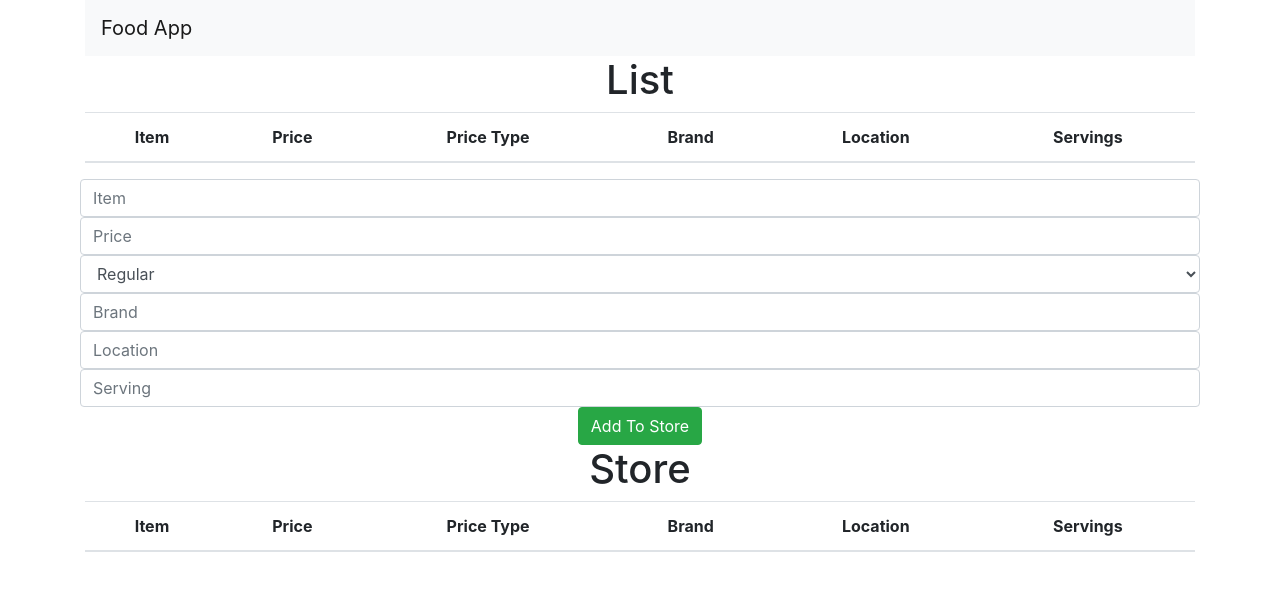
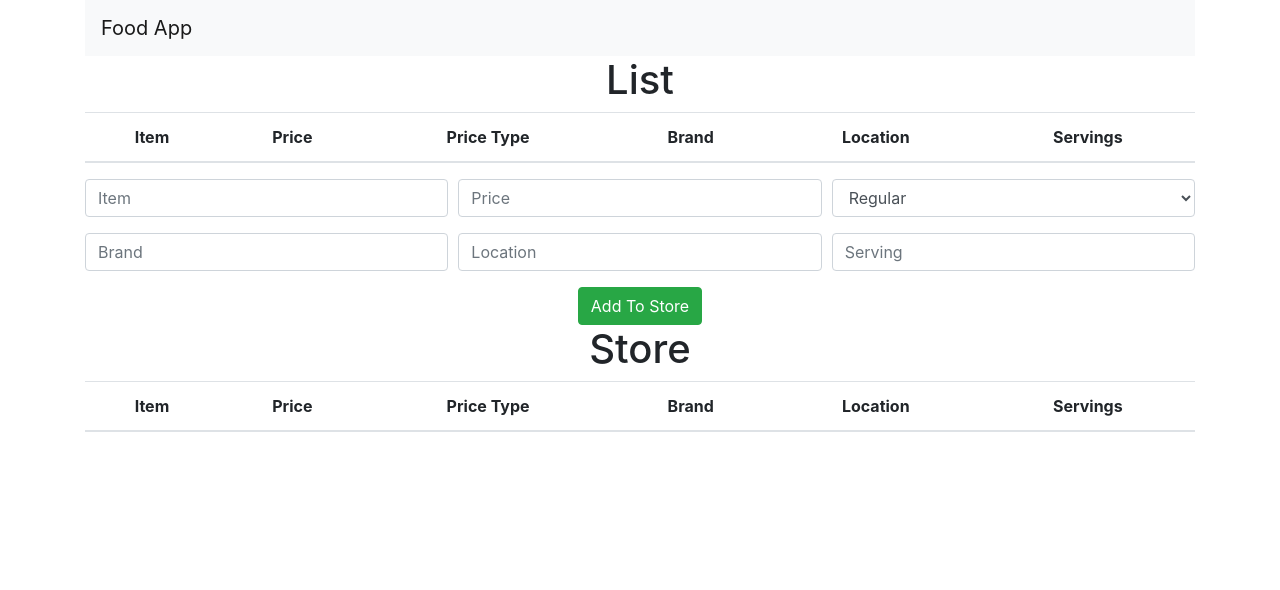
Before and after one commit to forwoodb/food-app-react-firebase, a React (Create React App) app: page / in a window 1280 px wide. Shown: the top 590 px of the page. Built offline with nearby package versions, Linux system fonts and the light colour scheme; no server answers; the database is empty.

Commit message:
updated forms

```diff
--- a/src/Components/Main.js
+++ b/src/Components/Main.js
@@ -176,18 +176,30 @@ class AddItem extends Component {
     return (
       <form onSubmit={this.handleSubmit}>
         <div className="form-row">
+          <div className="form-group col">
             <input className="form-control" name="itemText" placeholder="Item"/>
+          </div>
+          <div className="form-group col">
             <input className="form-control" name="price" placeholder="Price"/>
+          </div>
+          <div className="form-group col">
             <select className="form-control" name="priceType">
               <option>Regular</option>
               <option>Sale</option>
               <option>Coupon</option>
             </select>
           </div>
+        </div>
         <div className="form-row">
+          <div className="form-group col">
             <input className="form-control" name="brand" placeholder="Brand"/>
+          </div>
+          <div className="form-group col">
             <input className="form-control" name="location" placeholder="Location"/>
+          </div>
+          <div className="form-group col">
             <input className="form-control" name="servings" placeholder="Serving"/>
+          </div>
         </div>
         <button className="btn btn-success">Add To Store</button>
       </form>
```
Lines whose indentation alone changed are shown as unchanged.
